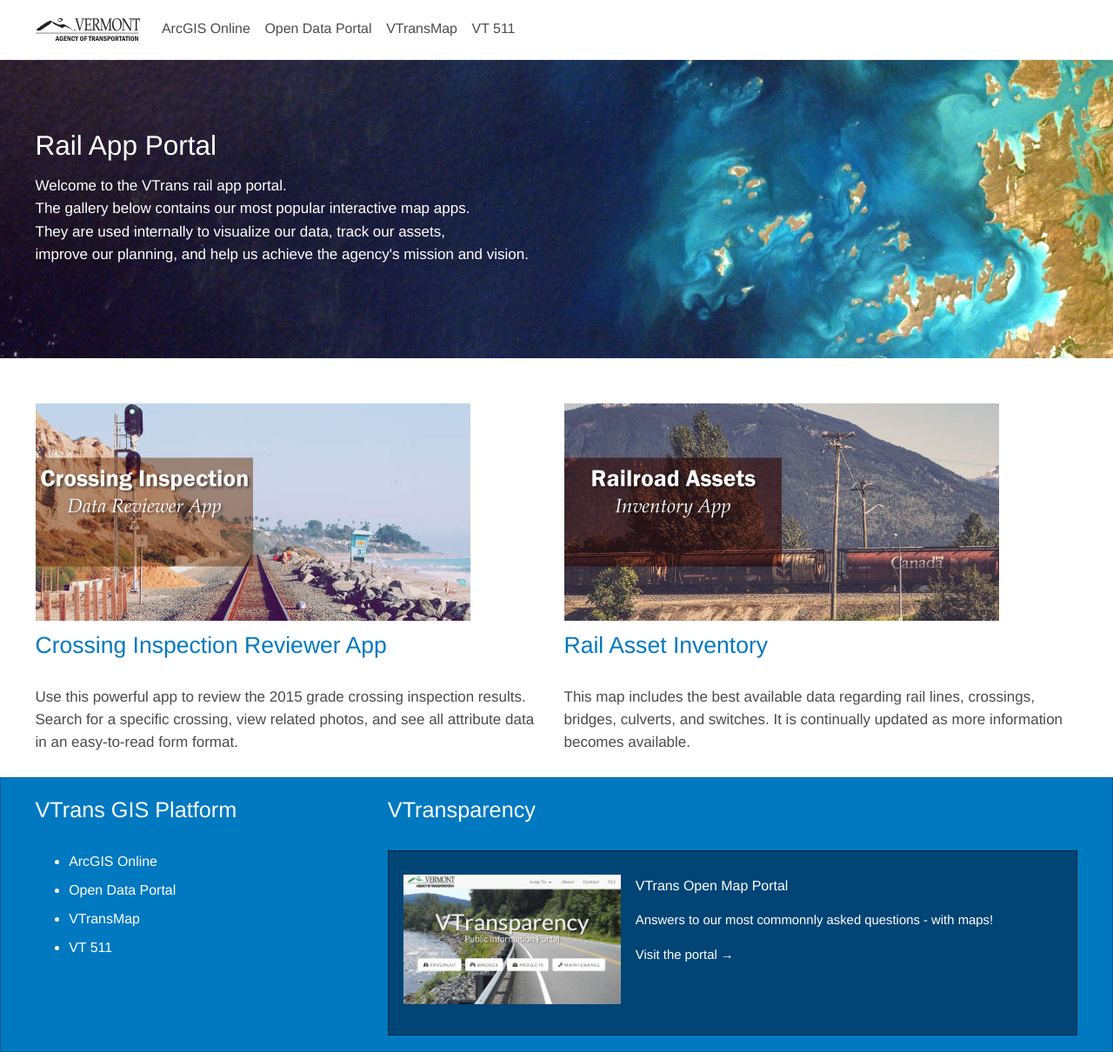
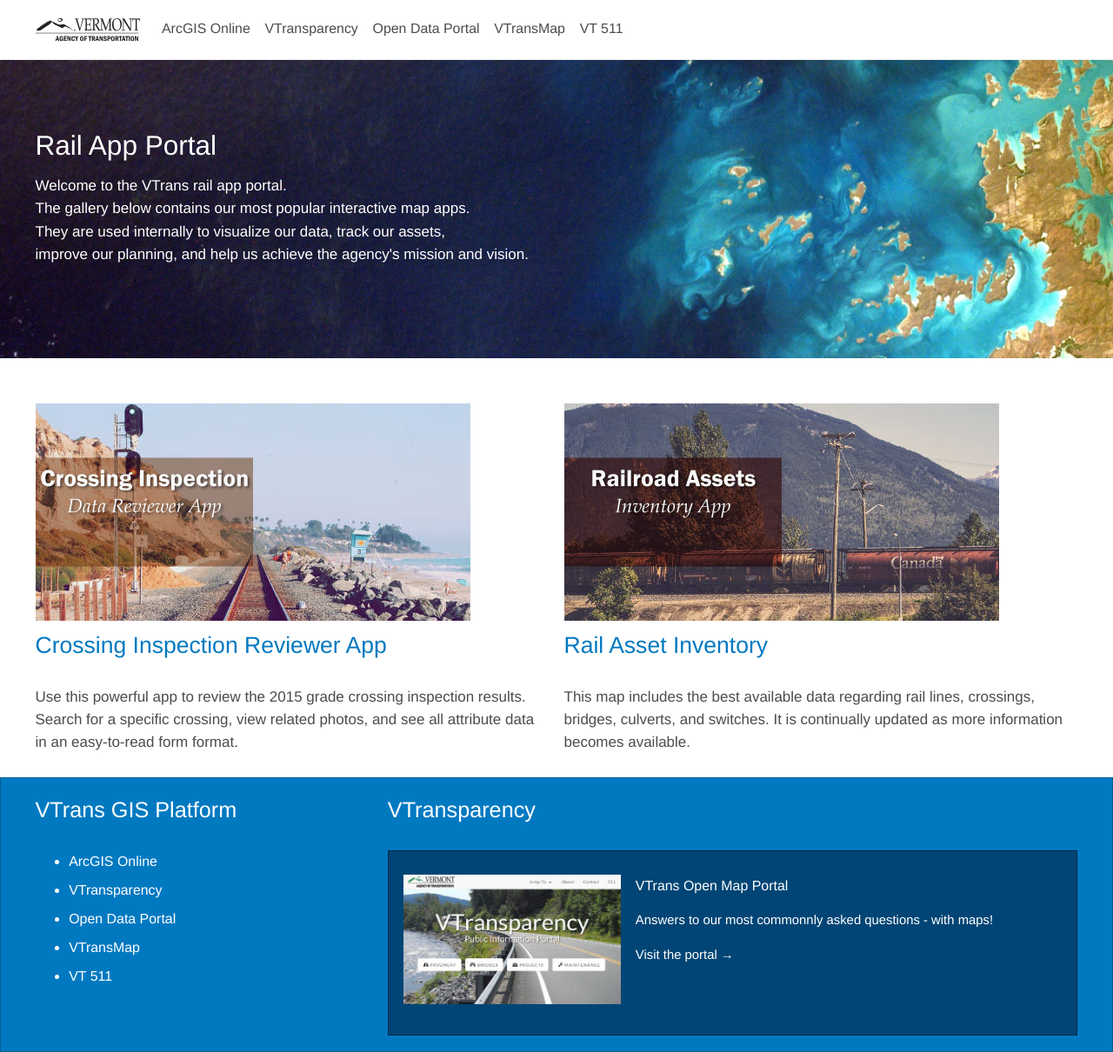
Before and after one commit to VTrans-Rail/map-portal, a plain HTML site: page index.html in a window 1280 px wide. Shown: the whole page at 87% size. Drawn offline with Linux system fonts and the light colour scheme; a small style sheet from the web is missing; a web font is replaced by a local one.

Commit message:
add VTransparency

```diff
--- a/index.html
+++ b/index.html
@@ -46,6 +46,7 @@
           Additional GIS Resources
         </p>
         <a href="http://vtrans.maps.arcgis.com" class="side-nav-link" target="_blank">ArcGIS Online</a>
+        <a href="http://vtransparency.vermont.gov/" class="side-nav-link" target="_blank">VTransparency</a>
         <a href="http://data.vtrans.opendata.arcgis.com/" class="side-nav-link" target="_blank">Open Data Portal</a>
         <a href="http://vtransmap01.aot.state.vt.us/" class="side-nav-link" target="_blank">VTransMap</a>
         <a href="http://vtransmaps.vermont.gov/VTrans511/511live.htm" class="side-nav-link" target="_blank">VT 511</a>
@@ -60,6 +61,7 @@
           <a href="" class="top-nav-title vtrans-logo"></a>
           <nav class="top-nav-list" role="navigation">
             <a href="http://vtrans.maps.arcgis.com" class="top-nav-link" target="_blank">ArcGIS Online</a>
+            <a href="http://vtransparency.vermont.gov/" class="top-nav-link" target="_blank">VTransparency</a>
             <a href="http://data.vtrans.opendata.arcgis.com/" class="top-nav-link" target="_blank">Open Data Portal</a>
             <a href="http://vtransmap01.aot.state.vt.us/" class="top-nav-link" target="_blank">VTransMap</a>
             <a href="http://vtransmaps.vermont.gov/VTrans511/511live.htm" class="top-nav-link" target="_blank">VT 511</a>
@@ -149,6 +151,7 @@
           <h3 class="">VTrans GIS Platform</h3>
           <ul class="font-size--1">
             <li><a href="http://vtrans.maps.arcgis.com" class="link-white" target="_blank">ArcGIS Online</a></li>
+            <li><a href="http://vtransparency.vermont.gov/" class="link-white" target="_blank">VTransparency</a></li>
             <li><a href="http://data.vtrans.opendata.arcgis.com/" class="link-white" target="_blank">Open Data Portal</a></li>
             <li><a href="http://vtransmap01.aot.state.vt.us/" class="link-white" target="_blank">VTransMap</a></li>
             <li><a href="http://vtransmaps.vermont.gov/VTrans511/511live.htm" class="link-white" target="_blank">VT 511</a></li>
```
